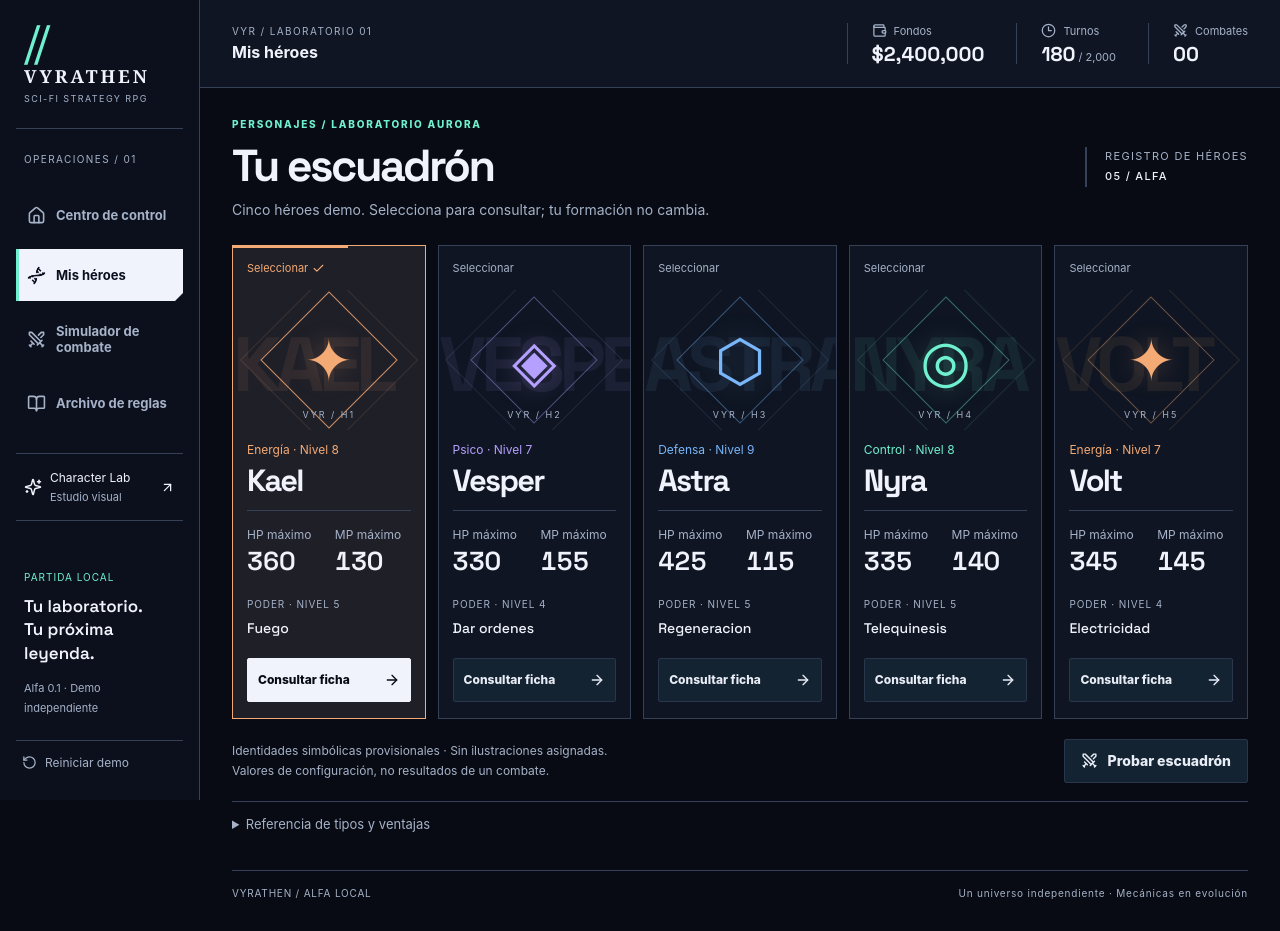
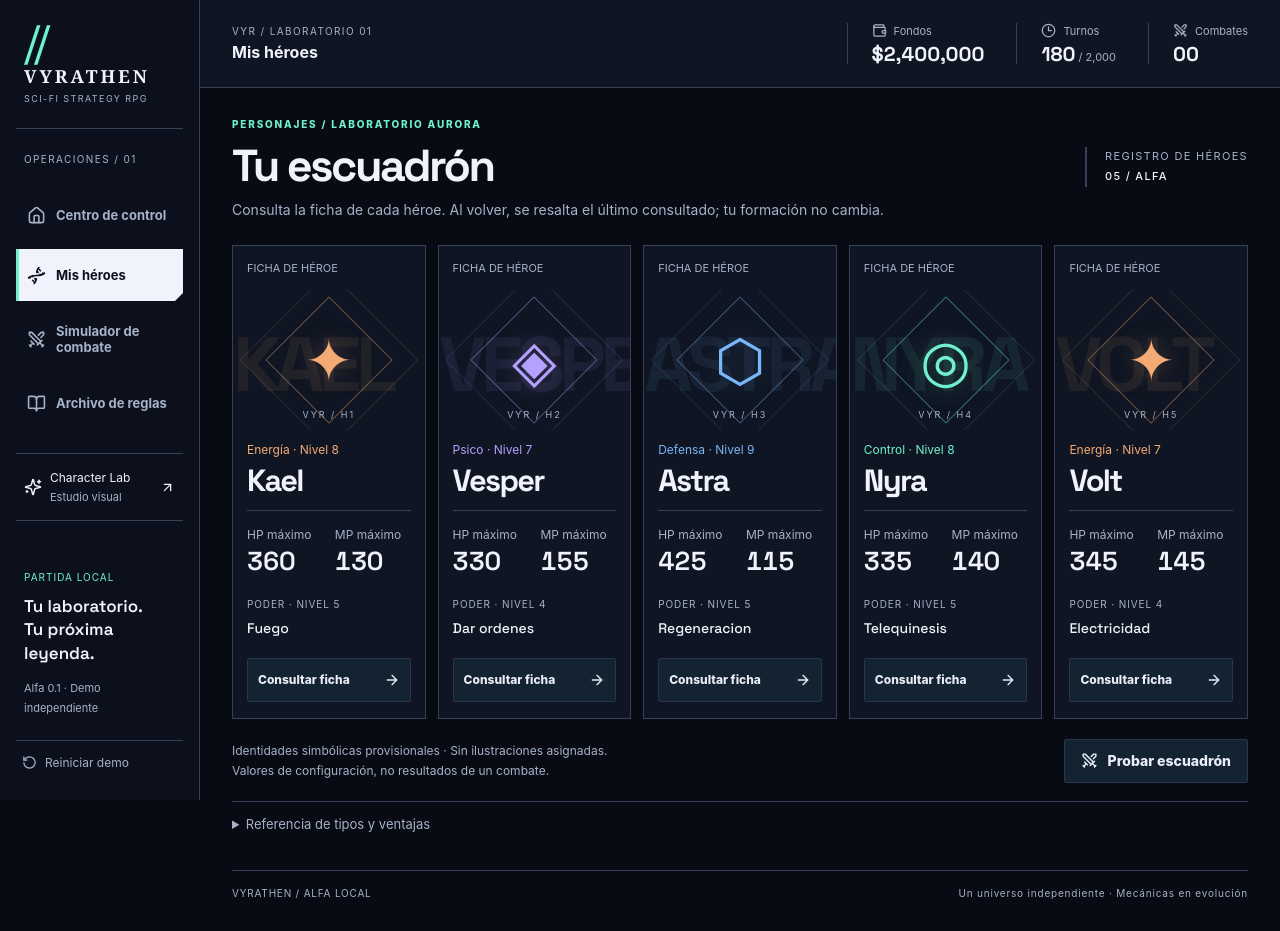
Before and after one commit to Loored/vyrathen, a React (Vite) app: page / in a window 1280 px wide. Both pictures are taken after a click on the button "Ver escuadrón". Built offline with nearby package versions, Linux system fonts and the light colour scheme.

Commit message:
fix(characters): use one consultation action and test trusted rapid input

```diff
--- a/src/App.tsx
+++ b/src/App.tsx
@@ -54,7 +54,7 @@ export default function App(){
   const [search,setSearch]=useState('');
   const [viewRound,setViewRound]=useState(1);
   const [notice,setNotice]=useState('');
-  const [rosterHeroId,setRosterHeroId]=useState(PLAYER_TEAM[0].id);
+  const [lastConsultedHeroId,setLastConsultedHeroId]=useState<string | null>(null);
   const [selectedHeroId,setSelectedHeroId]=useState<string | null>(null);
   const [restoreHeroFocusId,setRestoreHeroFocusId]=useState<string | null>(null);
   useEffect(()=>{
@@ -92,7 +92,7 @@ export default function App(){
 
   return <GameFrame section={section} save={save} notice={notice} onNavigate={go} onReset={reset} onDismissNotice={()=>setNotice('')}>
         {section==='inicio'&&<Home save={save} heroes={PLAYER_TEAM} onHeroes={()=>go('heroes')} onCombat={()=>go('combate')} onArchive={()=>go('archivo')} onAdvance={progressQuest} onClaim={claimQuest}/>}
-        {section==='heroes'&& (selectedHeroId ? <HeroProfile profile={toHeroProfile(PLAYER_TEAM.find(hero=>hero.id===selectedHeroId) ?? PLAYER_TEAM[0])} onBack={()=>{setRestoreHeroFocusId(selectedHeroId);setSelectedHeroId(null);}} onCombat={()=>go('combate')}/> : <HeroRoster profiles={PLAYER_TEAM.map(toHeroProfile)} selectedId={rosterHeroId} onSelect={setRosterHeroId} onOpen={id=>{setRestoreHeroFocusId(null);setRosterHeroId(id);setSelectedHeroId(id);}} onCombat={()=>go('combate')}/> )}
+        {section==='heroes'&& (selectedHeroId ? <HeroProfile profile={toHeroProfile(PLAYER_TEAM.find(hero=>hero.id===selectedHeroId) ?? PLAYER_TEAM[0])} onBack={()=>{setRestoreHeroFocusId(selectedHeroId);setSelectedHeroId(null);}} onCombat={()=>go('combate')}/> : <HeroRoster profiles={PLAYER_TEAM.map(toHeroProfile)} lastConsultedId={lastConsultedHeroId} onOpen={id=>{setRestoreHeroFocusId(null);setLastConsultedHeroId(id);setSelectedHeroId(id);}} onCombat={()=>go('combate')}/> )}
         {section==='combate'&&<>
           <PageHead eyebrow="SIMULADOR / 5 CONTRA 5" title="Cámara de combate" desc="Diez rondas, ventaja de tipos y resultado por K.O. Usa una semilla para obtener reportes reproducibles." right={<span className="outline-tag"><ShieldCheck size={16}/> MOTOR EXPERIMENTAL</span>}/>
           <div className="battle-grid"><div className="panel match-setup"><div className="panel-head"><div><Eyebrow>CONFIGURAR ENCUENTRO</Eyebrow><h2>Prepara tu equipo</h2></div><span className="match-crest"><Swords size={22}/></span></div>
--- a/src/features/heroes/HeroRoster.tsx
+++ b/src/features/heroes/HeroRoster.tsx
@@ -4,16 +4,14 @@ import type { HeroProfileViewModel } from './heroProfile';
 import { HeroSigil, HeroVitals } from './HeroPresentation';
 import './characters.css';
 
-export function HeroRoster({ profiles, selectedId, onSelect, onOpen, onCombat }: {
-  profiles: readonly HeroProfileViewModel[]; selectedId: string;
-  onSelect: (id: string) => void; onOpen: (id: string) => void; onCombat: () => void;
+export function HeroRoster({ profiles, lastConsultedId, onOpen, onCombat }: {
+  profiles: readonly HeroProfileViewModel[]; lastConsultedId: string | null;
+  onOpen: (id: string) => void; onCombat: () => void;
 }) {
   return <section className="vyr-characters vyr-roster" aria-labelledby="roster-title">
-    <header className="vyr-characters-heading"><div><span className="game-section-kicker">PERSONAJES / LABORATORIO AURORA</span><h1 id="roster-title">Tu escuadrón</h1><p>Cinco héroes demo. Selecciona para consultar; tu formación no cambia.</p></div><span className="vyr-characters-edition">REGISTRO DE HÉROES<br/><b>05 / ALFA</b></span></header>
-    <div className="vyr-roster-grid">{profiles.map(profile => <article className={`hero-card vyr-roster-entry ${selectedId === profile.id ? 'is-selected' : ''}`} key={profile.id} style={{ '--hero-accent': profile.presentation.accent } as CSSProperties}>
-      <button type="button" className="vyr-roster-select" aria-pressed={selectedId === profile.id} onClick={() => onSelect(profile.id)}>
-        <span className="vyr-roster-index"><span>Seleccionar <span className="sr-only">{profile.name}</span>{selectedId === profile.id && <Check aria-hidden="true" size={13}/>}</span></span>
-      </button>
+    <header className="vyr-characters-heading"><div><span className="game-section-kicker">PERSONAJES / LABORATORIO AURORA</span><h1 id="roster-title">Tu escuadrón</h1><p>Consulta la ficha de cada héroe. Al volver, se resalta el último consultado; tu formación no cambia.</p></div><span className="vyr-characters-edition">REGISTRO DE HÉROES<br/><b>05 / ALFA</b></span></header>
+    <div className="vyr-roster-grid">{profiles.map(profile => <article className={`hero-card vyr-roster-entry ${lastConsultedId === profile.id ? 'is-selected' : ''}`} key={profile.id} style={{ '--hero-accent': profile.presentation.accent } as CSSProperties}>
+      <div className="vyr-roster-status">{lastConsultedId === profile.id ? <><Check aria-hidden="true" size={13}/> Último consultado</> : 'FICHA DE HÉROE'}</div>
       <HeroSigil profile={profile}/>
       <div className="vyr-roster-identity"><span>{profile.type} · Nivel {profile.level}</span><h2>{profile.name}</h2></div>
       <div className="vyr-roster-data"><HeroVitals profile={profile}/><div className="vyr-roster-power"><span>PODER · NIVEL {profile.power.level}</span><h3>{profile.power.name}</h3></div><button id={`hero-open-${profile.id}`} className="game-action game-action--secondary vyr-roster-open" type="button" aria-label={`Consultar ficha de ${profile.name}`} onClick={() => onOpen(profile.id)}>Consultar ficha <ArrowRight size={16}/></button></div>
--- a/src/features/heroes/characters.css
+++ b/src/features/heroes/characters.css
@@ -12,10 +12,8 @@
 .vyr-roster-entry.is-selected{border-color:var(--hero-accent);background:color-mix(in srgb,var(--hero-accent) 7%,var(--vyr-panel))}
 .vyr-roster-entry::before{content:'';position:absolute;top:-1px;left:-1px;right:40%;height:3px;background:var(--hero-accent);transform:scaleX(0);transform-origin:left;transition:transform var(--vyr-fast)}
 .vyr-roster-entry.is-selected::before{transform:scaleX(1)}
-.vyr-roster-select{display:block;background:none;border:0;border-radius:0;padding:12px 14px;min-height:44px;width:100%;text-align:left;color:var(--vyr-text);cursor:pointer}
-.vyr-roster-index{display:flex;align-items:center;justify-content:space-between;color:var(--vyr-muted);font:11px/1.3 var(--vyr-font-ui);gap:4px}
-.vyr-roster-index>span{display:flex;align-items:center;gap:4px}
-.is-selected .vyr-roster-index{color:var(--hero-accent)}
+.vyr-roster-status{display:flex;align-items:center;gap:6px;min-height:44px;padding:12px 14px;color:var(--vyr-muted);font:11px/1.3 var(--vyr-font-ui)}
+.is-selected .vyr-roster-status{color:var(--hero-accent)}
 .vyr-hero-sigil{position:relative;isolation:isolate;display:grid;place-items:center;height:140px;overflow:hidden;color:var(--hero-accent)}
 .vyr-hero-sigil::before{content:'';position:absolute;width:88px;height:88px;border:1px solid currentColor;transform:rotate(45deg);opacity:.4;transition:transform var(--vyr-standard),opacity var(--vyr-standard)}
 .vyr-hero-sigil::after{content:'';position:absolute;width:124px;height:124px;border:1px solid currentColor;transform:rotate(45deg);opacity:.13}
@@ -76,5 +74,5 @@
 @keyframes vyr-characters-enter{from{opacity:0;transform:translateY(8px)}to{opacity:1;transform:none}}
 @media(min-width:1600px){.vyr-hero-sigil{height:210px}.vyr-profile-identity .vyr-hero-sigil{height:270px}.vyr-profile-dossier{padding:32px 0 28px 40px}.vyr-profile-stats dl{margin:30px 0 24px}.vyr-profile-power{margin-top:32px}}
 @media(max-width:1100px){.vyr-roster-grid{grid-template-columns:repeat(3,minmax(0,1fr))}.vyr-profile-layout{grid-template-columns:minmax(0,.8fr) minmax(0,1.2fr)}.vyr-profile-stats dl{grid-template-columns:repeat(3,minmax(0,1fr))}.vyr-profile-dossier{padding-left:20px}}
-@media(max-width:600px){.vyr-characters-heading{margin-bottom:20px}.vyr-characters-edition{display:none}.vyr-roster-grid{grid-template-columns:1fr}.vyr-roster-select{padding:16px 18px 0}.vyr-roster-data{padding:0 18px 18px}.vyr-hero-sigil{height:140px}.vyr-roster-identity h2{font-size:36px}.vyr-roster-power{min-height:0}.vyr-roster-footer,.vyr-profile-footer{align-items:stretch;flex-direction:column;gap:14px}.vyr-profile-toolbar{align-items:flex-start;flex-direction:column}.vyr-profile-layout{grid-template-columns:1fr}.vyr-profile-identity{border-right:0;border-bottom:1px solid var(--vyr-border);padding:20px 0}.vyr-profile-identity .vyr-hero-sigil{height:180px;margin:0}.vyr-profile-dossier{padding:24px 0}.vyr-profile-stats dl{grid-template-columns:repeat(3,minmax(0,1fr));row-gap:20px}.vyr-profile-facts{gap:18px}.vyr-characters .vyr-roster-open{font-size:14px}}
+@media(max-width:600px){.vyr-characters-heading{margin-bottom:20px}.vyr-characters-edition{display:none}.vyr-roster-grid{grid-template-columns:1fr}.vyr-roster-data{padding:0 18px 18px}.vyr-hero-sigil{height:140px}.vyr-roster-identity h2{font-size:36px}.vyr-roster-power{min-height:0}.vyr-roster-footer,.vyr-profile-footer{align-items:stretch;flex-direction:column;gap:14px}.vyr-profile-toolbar{align-items:flex-start;flex-direction:column}.vyr-profile-layout{grid-template-columns:1fr}.vyr-profile-identity{border-right:0;border-bottom:1px solid var(--vyr-border);padding:20px 0}.vyr-profile-identity .vyr-hero-sigil{height:180px;margin:0}.vyr-profile-dossier{padding:24px 0}.vyr-profile-stats dl{grid-template-columns:repeat(3,minmax(0,1fr));row-gap:20px}.vyr-profile-facts{gap:18px}.vyr-characters .vyr-roster-open{font-size:14px}}
 @media(prefers-reduced-motion:reduce){.vyr-characters{animation:none}.vyr-characters *,.vyr-characters *::before{transition:none!important}}
```
Also changed, not shown: 3 other files (tests, documents, lock files or other folders).
